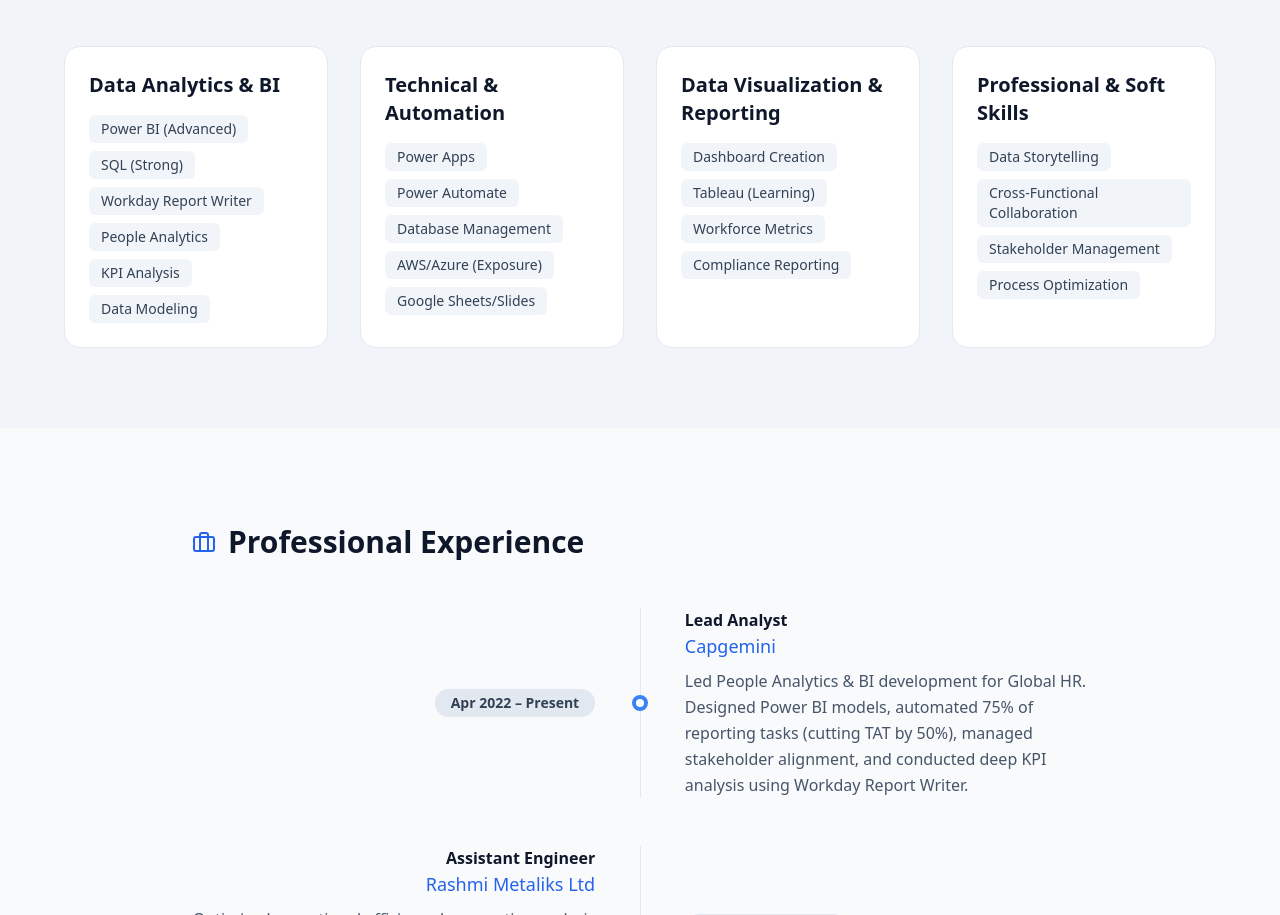
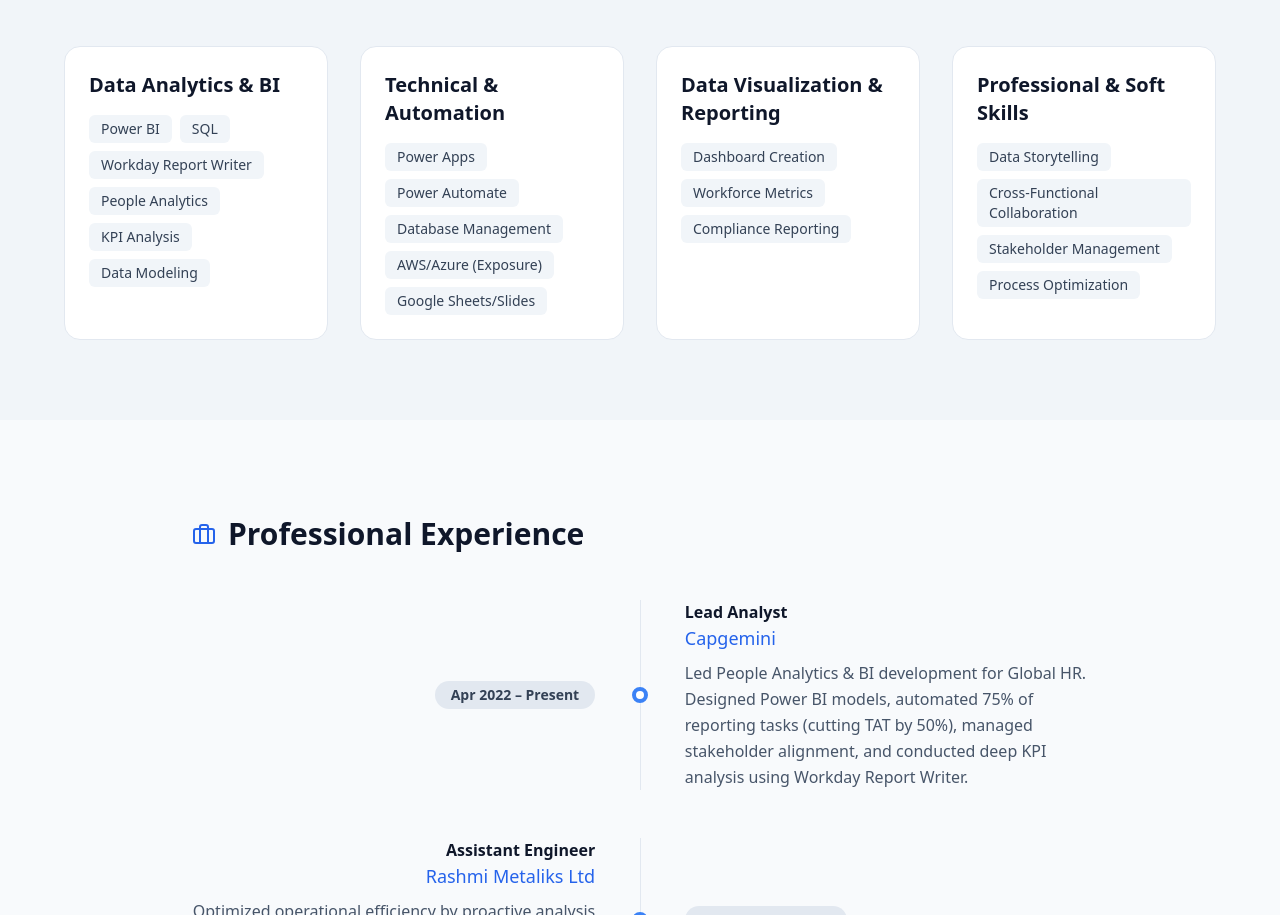
Before and after one commit to Aliankith/My-BI-Portfolio, a React (Vite) app: page / in a window 1280 px wide. Shown: the part 1154-2069 px from the top of the page. Built offline with nearby package versions, Linux system fonts and the light colour scheme.

Commit message:
Update resume URL and skills items
Updated resume URL and modified skills items for clarity.

```diff
--- a/src/App.jsx
+++ b/src/App.jsx
@@ -27,13 +27,13 @@ const DATA = {
   // ! IMPORTANT: Replace these '#' with your actual profile URLs
   linkedin: "https://www.linkedin.com/",
   github: "#",
-  resumeUrl: "#", // Upload your PDF to Google Drive/Dropbox and paste the share link here
+  resumeUrl: "https://drive.google.com/file/d/1XyS8xLkstHgwd6VZ8rzbwHOo5Up6RNfI/view?usp=drive_link", // Upload your PDF to Google Drive/Dropbox and paste the share link here
 
   // --- Skills Section ---
   skills: [
     {
       category: "Data Analytics & BI",
-      items: ["Power BI (Advanced)", "SQL (Strong)", "Workday Report Writer", "People Analytics", "KPI Analysis", "Data Modeling"]
+      items: ["Power BI ", "SQL", "Workday Report Writer", "People Analytics", "KPI Analysis", "Data Modeling"]
     },
     {
       category: "Technical & Automation",
@@ -41,7 +41,7 @@ const DATA = {
     },
     {
       category: "Data Visualization & Reporting",
-      items: ["Dashboard Creation", "Tableau (Learning)", "Workforce Metrics", "Compliance Reporting"]
+      items: ["Dashboard Creation",  "Workforce Metrics", "Compliance Reporting"]
     },
     {
       category: "Professional & Soft Skills",
```
